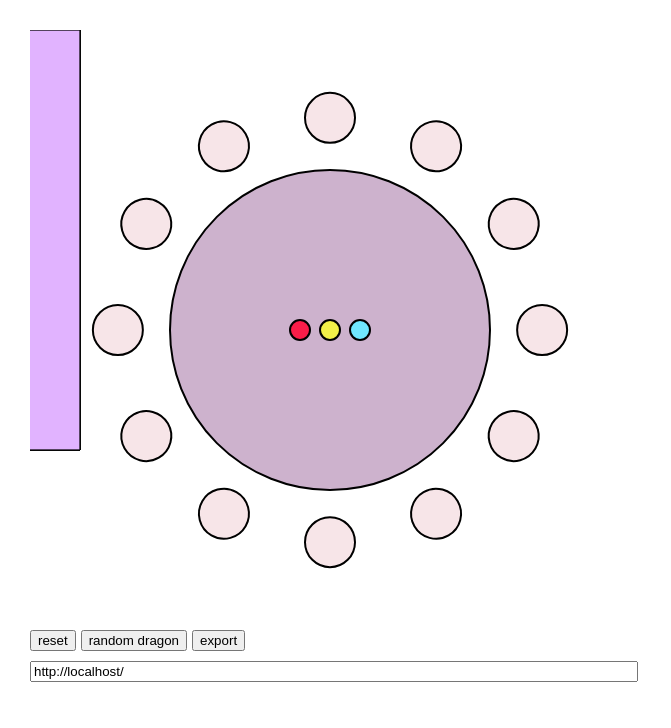
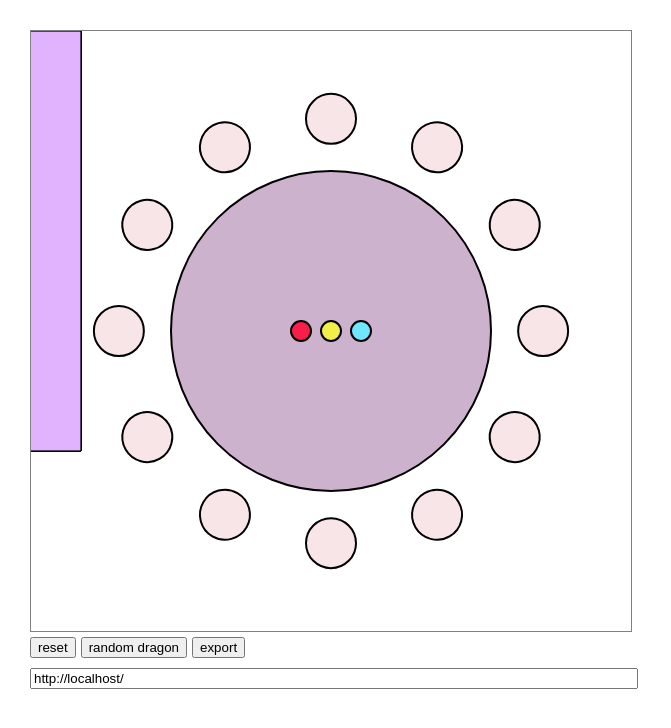
Before and after one commit to freehaha/nael-dive, a React (Create React App) app: page / in a window 1280 px wide. Shown: the top 728 px of the page, without its empty margins (0-671 px from the left). Built offline with nearby package versions, Linux system fonts and the light colour scheme.

Commit message:
fix export

```diff
--- a/public/index.html
+++ b/public/index.html
@@ -19,7 +19,7 @@
       work correctly both with client-side routing and a non-root public URL.
       Learn how to configure a non-root public URL by running `npm run build`.
     -->
-    <title>React App</title>
+    <title>Nael Divebomb</title>
   </head>
   <body>
     <noscript>
--- a/src/App.css
+++ b/src/App.css
@@ -2,6 +2,9 @@
 	padding: 30px;
 }
 #arena {
+	width: 600px;
+	border: 1px solid grey;
+	margin-bottom: 5px;
 }
 button {
 	margin-right: 5px;
--- a/src/App.js
+++ b/src/App.js
@@ -320,7 +320,7 @@ class App extends Component {
         d.push(i)
       }
     }
-    var url = encodeURI(`${window.location.origin}/#?${marks}&d=${d.join(',')}`)
+    var url = encodeURI(`${window.location.origin}${window.location.pathname}#?${marks}&d=${d.join(',')}`)
     this.setState({hash: url})
   }
   render () {
```
Also changed, not shown: package.json (+7 -1 lines).
